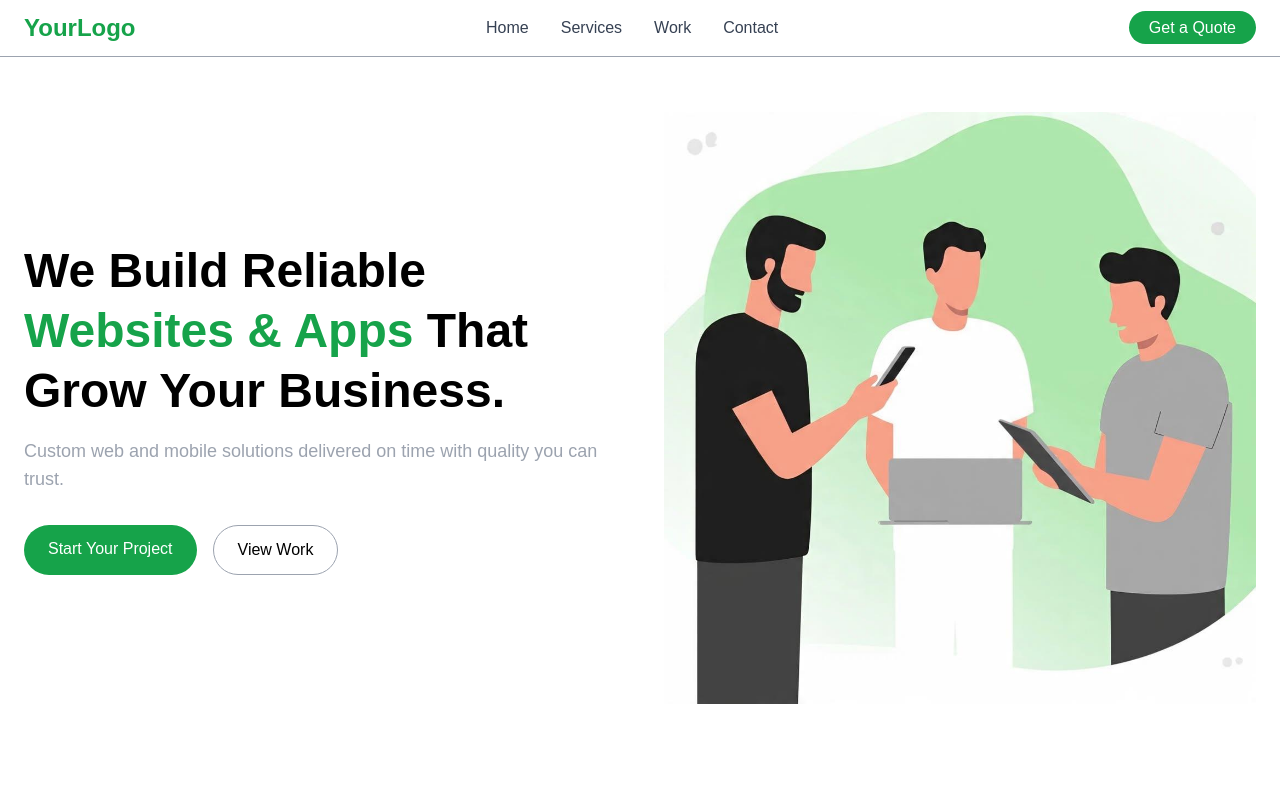
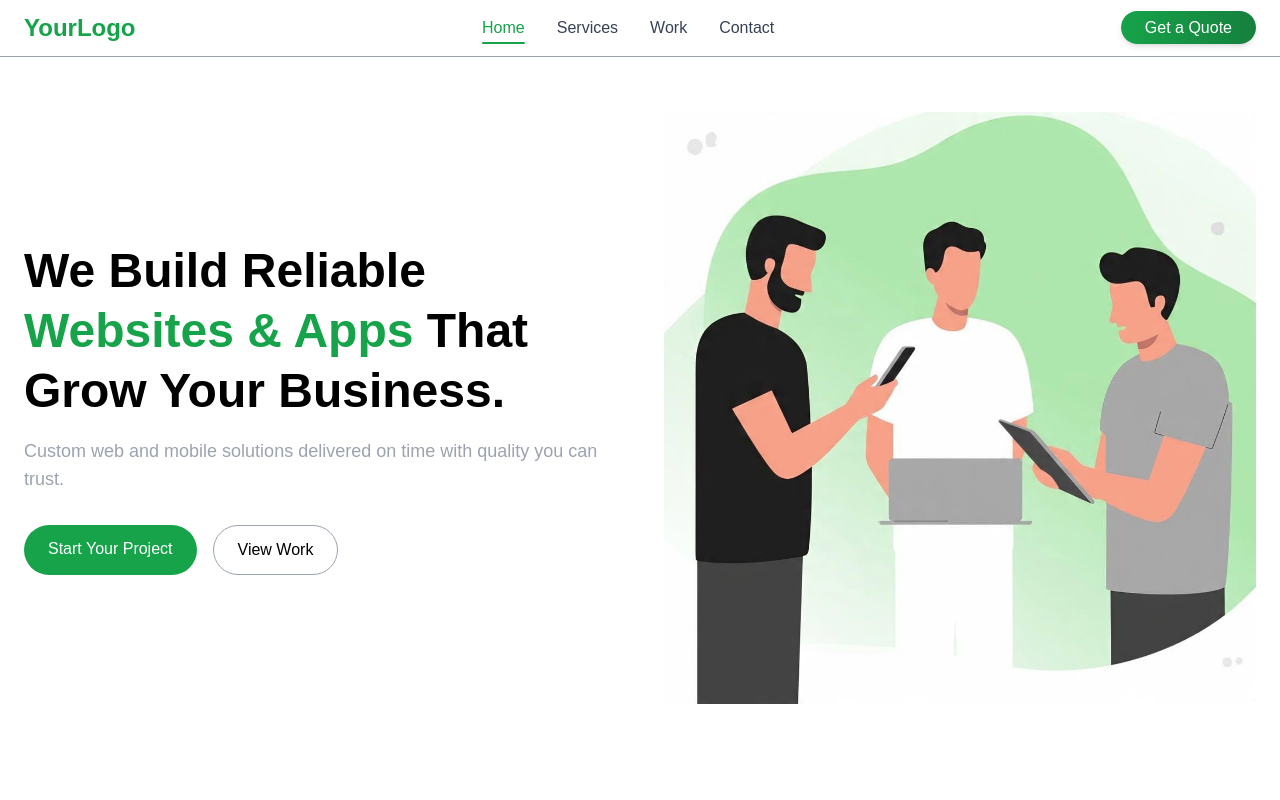
Before and after one commit to Hari-GS/freelance-site, a Next.js app: page / in a window 1280 px wide. Shown: the top 800 px of the page. Built offline with nearby package versions, Linux system fonts and the light colour scheme.

Commit message:
header upgraded

```diff
--- a/package.json
+++ b/package.json
@@ -9,6 +9,7 @@
     "lint": "eslint"
   },
   "dependencies": {
+    "framer-motion": "^12.23.12",
     "lucide-react": "^0.542.0",
     "next": "15.5.2",
     "react": "19.1.0",
--- a/src/app/components/Header.tsx
+++ b/src/app/components/Header.tsx
@@ -1,15 +1,45 @@
 'use client';
 
-import { useState } from 'react';
+import { useState, useEffect } from 'react';
 import Link from 'next/link';
+import { motion, AnimatePresence } from 'framer-motion';
 
 export default function Header() {
   const [isOpen, setIsOpen] = useState(false);
+  const [activeSection, setActiveSection] = useState('home');
+  const [scrolled, setScrolled] = useState(false);
+
+  useEffect(() => {
+    const handleScroll = () => {
+      setScrolled(window.scrollY > 20);
+
+      // Detect active section (simple version)
+      const sections = ['home', 'services', 'work', 'contact'];
+      for (const id of sections) {
+        const el = document.getElementById(id);
+        if (el) {
+          const rect = el.getBoundingClientRect();
+          if (rect.top <= 100 && rect.bottom >= 100) {
+            setActiveSection(id);
+            break;
+          }
+        }
+      }
+    };
+
+    window.addEventListener('scroll', handleScroll);
+    return () => window.removeEventListener('scroll', handleScroll);
+  }, []);
 
   return (
-    <header className="fixed top-0 left-0 z-50 w-full bg-neutral-white/80 backdrop-blur-md border-b border-neutral-grey">
-      <div className="mx-auto flex max-w-7xl items-center justify-between px-6 py-3">
-
+    <header
+      className={`fixed top-0 left-0 z-50 w-full transition-all duration-300 ${
+        scrolled
+          ? 'bg-white/90 backdrop-blur-md border-b border-neutral-200 shadow-sm py-2'
+          : 'bg-neutral-white/80 backdrop-blur-md border-b border-neutral-grey py-3'
+      }`}
+    >
+      <div className="mx-auto flex max-w-7xl items-center justify-between px-6">
         {/* Logo */}
         <Link href="/" className="text-2xl font-bold text-primary">
           YourLogo
@@ -17,17 +47,27 @@ export default function Header() {
 
         {/* Desktop Nav */}
         <nav className="hidden md:flex items-center space-x-8 text-gray-700 font-medium">
-          <Link href="#home" className="hover:text-primary">Home</Link>
-          <Link href="#services" className="hover:text-primary">Services</Link>
-          <Link href="#work" className="hover:text-primary">Work</Link>
-          <Link href="#contact" className="hover:text-primary">Contact</Link>
+          {['home', 'services', 'work', 'contact'].map((item) => (
+            <Link
+              key={item}
+              href={`#${item}`}
+              className={`hover:text-primary transition relative ${
+                activeSection === item ? 'text-primary' : ''
+              }`}
+            >
+              {item.charAt(0).toUpperCase() + item.slice(1)}
+              {activeSection === item && (
+                <span className="absolute left-0 -bottom-1 h-0.5 w-full bg-primary rounded"></span>
+              )}
+            </Link>
+          ))}
         </nav>
 
         {/* CTA Button */}
         <div className="hidden md:block">
           <a
             href="#contact"
-            className="rounded-full bg-primary px-5 py-2 text-neutral-white font-medium hover:bg-primary-dark transition"
+            className="rounded-full bg-gradient-to-r from-primary to-primary-dark px-6 py-2 text-neutral-white font-medium shadow-md hover:shadow-lg transition transform hover:scale-105"
           >
             Get a Quote
           </a>
@@ -37,34 +77,79 @@ export default function Header() {
         <button
           className="md:hidden text-gray-700 focus:outline-none"
           onClick={() => setIsOpen(!isOpen)}
+          aria-expanded={isOpen}
+          aria-controls="mobile-menu"
         >
-          {/* Hamburger Icon */}
-          <svg xmlns="http://www.w3.org/2000/svg" className="h-6 w-6" fill="none" viewBox="0 0 24 24" stroke="currentColor">
+          <svg
+            xmlns="http://www.w3.org/2000/svg"
+            className="h-6 w-6"
+            fill="none"
+            viewBox="0 0 24 24"
+            stroke="currentColor"
+          >
             {isOpen ? (
-              <path strokeLinecap="round" strokeLinejoin="round" strokeWidth={2} d="M6 18L18 6M6 6l12 12" />
+              <path
+                strokeLinecap="round"
+                strokeLinejoin="round"
+                strokeWidth={2}
+                d="M6 18L18 6M6 6l12 12"
+              />
             ) : (
-              <path strokeLinecap="round" strokeLinejoin="round" strokeWidth={2} d="M4 6h16M4 12h16M4 18h16" />
+              <path
+                strokeLinecap="round"
+                strokeLinejoin="round"
+                strokeWidth={2}
+                d="M4 6h16M4 12h16M4 18h16"
+              />
             )}
           </svg>
         </button>
       </div>
 
       {/* Mobile Menu */}
+      <AnimatePresence>
         {isOpen && (
-        <nav className="md:hidden bg-neutral-white border-t border-neutral-grey px-6 py-4 flex flex-col space-y-4 text-gray-700 font-medium">
-          <Link href="#home" onClick={() => setIsOpen(false)}>Home</Link>
-          <Link href="#services" onClick={() => setIsOpen(false)}>Services</Link>
-          <Link href="#work" onClick={() => setIsOpen(false)}>Work</Link>
-          <Link href="#contact" onClick={() => setIsOpen(false)}>Contact</Link>
+          <motion.nav
+            id="mobile-menu"
+            initial={{ height: 0, opacity: 0 }}
+            animate={{ height: 'auto', opacity: 1 }}
+            exit={{ height: 0, opacity: 0 }}
+            transition={{ duration: 0.3 }}
+            className="md:hidden bg-white border-t border-neutral-grey px-6 py-4 flex flex-col space-y-4 text-gray-700 font-medium"
+          >
+            {['home', 'services', 'work', 'contact'].map((item, idx) => (
+              <motion.div
+                key={item}
+                initial={{ x: -20, opacity: 0 }}
+                animate={{ x: 0, opacity: 1 }}
+                transition={{ delay: idx * 0.05 }}
+              >
+                <Link
+                  href={`#${item}`}
+                  onClick={() => setIsOpen(false)}
+                  className={`${activeSection === item ? 'text-primary font-semibold' : ''}`}
+                >
+                  {item.charAt(0).toUpperCase() + item.slice(1)}
+                </Link>
+              </motion.div>
+            ))}
+
+            <motion.div
+              initial={{ y: 10, opacity: 0 }}
+              animate={{ y: 0, opacity: 1 }}
+              transition={{ delay: 0.2 }}
+            >
               <a
                 href="#contact"
-            className="rounded-full bg-primary px-5 py-2 text-white font-medium text-center hover:bg-primary-dark"
+                className="rounded-full bg-gradient-to-r from-primary to-primary-dark px-6 py-2 text-white font-medium text-center shadow-md hover:shadow-lg transition transform hover:scale-105"
                 onClick={() => setIsOpen(false)}
               >
                 Get a Quote
               </a>
-        </nav>
+            </motion.div>
+          </motion.nav>
         )}
+      </AnimatePresence>
     </header>
   );
 }
```
Also changed, not shown: 1 other file (tests, documents, lock files or other folders). Lines whose indentation alone changed are shown as unchanged.
